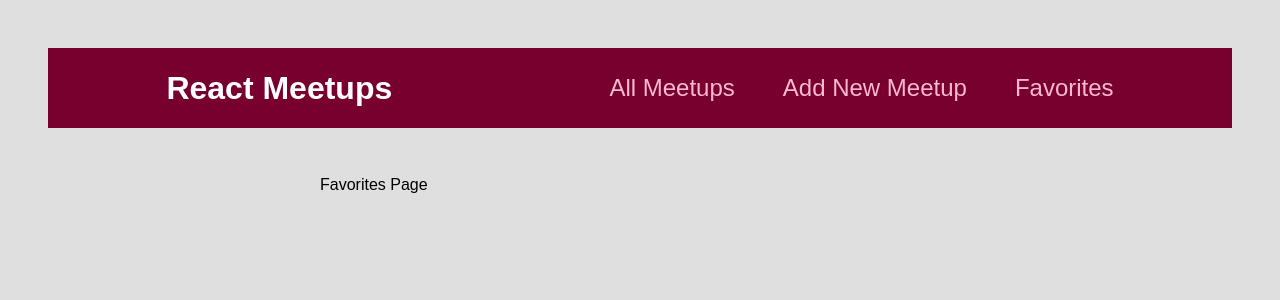
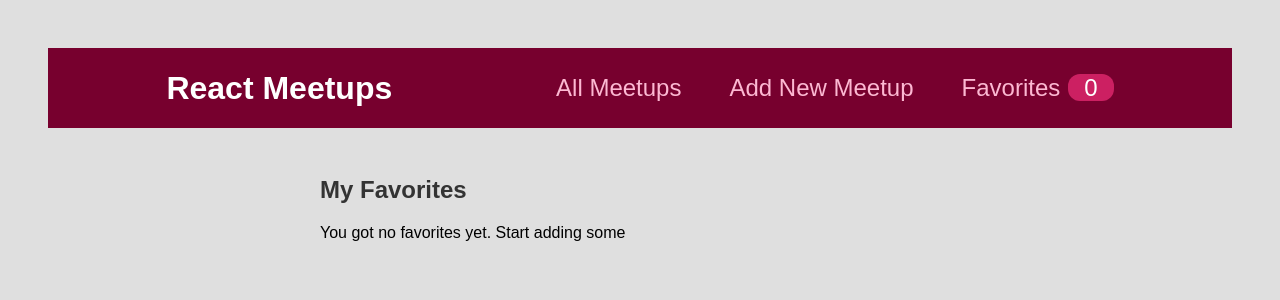
Before and after one commit to okanovic/react-refresher, a React (Create React App) app: page /favorites in a window 1280 px wide. Shown: the top 300 px of the page. Built offline with nearby package versions, Linux system fonts and the light colour scheme.

Commit message:
react refresher completed

```diff
--- a/src/components/layout/MainNavigation.js
+++ b/src/components/layout/MainNavigation.js
@@ -1,19 +1,28 @@
+import { useContext } from "react";
 import { Link } from "react-router-dom";
-import classes from './MainNavigation.module.css'
+import FavoritesContext from "../../store/favorites-context";
+import classes from "./MainNavigation.module.css";
 const MainNavigation = () => {
+  const favoriteCtx = useContext(FavoritesContext);
+
   return (
     <header className={classes.header}>
       <div className={classes.logo}>React Meetups</div>
       <nav>
         <ul>
           <li>
-                  <Link to='/'>All Meetups</Link>
+            <Link to="/">All Meetups</Link>
           </li>
           <li>
-                  <Link to='/new-meetup'>Add New Meetup</Link>
+            <Link to="/new-meetup">Add New Meetup</Link>
           </li>
           <li>
-                  <Link to='/favorites'>Favorites</Link>
+            <Link to="/favorites">
+              Favorites
+              <span className={classes.badge}>
+                {favoriteCtx.totalFavorites}
+              </span>
+            </Link>
           </li>
         </ul>
       </nav>
--- a/src/components/meetups/MeetupItem.js
+++ b/src/components/meetups/MeetupItem.js
@@ -1,7 +1,24 @@
+import { useContext } from "react";
+import FavoritesContext from "../../store/favorites-context";
 import Card from "../ui/Card";
 import classes from "./MeetupItem.module.css";
 
 const MeetupItem = (props) => {
+  const favoriteCtx = useContext(FavoritesContext);
+  const itemIsFavorite = favoriteCtx.itemIsFavorite(props.id);
+  function toogleFavoriteStatusHandler() {
+    if (itemIsFavorite) {
+      favoriteCtx.removeFavorite(props.id);
+    } else {
+      favoriteCtx.addFavorite({
+        id: props.id,
+        title: props.title,
+        description: props.description,
+        image: props.image,
+        address: props.address,
+      });
+    }
+  }
   return (
     <li className={classes.item}>
       <Card>
@@ -14,7 +31,7 @@
           <p>{props.description}</p>
         </div>
         <div className={classes.actions}>
-          <button>To Favorites</button>
+          <button onClick={toogleFavoriteStatusHandler}>{itemIsFavorite ? 'Remove from Favorites' : 'To Favorites'}</button>
         </div>
       </Card>
     </li>
--- a/src/index.js
+++ b/src/index.js
@@ -3,10 +3,13 @@
 import "./index.css";
 import App from "./App";
 import { BrowserRouter } from "react-router-dom";
+import { FavoritesContextProvider } from "./store/favorites-context";
 
 const root = ReactDOM.createRoot(document.getElementById("root"));
 root.render(
+  <FavoritesContextProvider>
     <BrowserRouter>
       <App />
     </BrowserRouter>
+  </FavoritesContextProvider>
 );
--- a/src/pages/Favorites.js
+++ b/src/pages/Favorites.js
@@ -1,5 +1,22 @@
+import { useContext } from "react";
+import MeetupList from "../components/meetups/MeetupList";
+import FavoritesContext from "../store/favorites-context";
 const FavoritesPage = () => {
-    return <div>Favorites Page</div>;
-  };
+  const favoriteCtx = useContext(FavoritesContext);
 
-  export default FavoritesPage;
+  let content;
+
+  if (favoriteCtx.totalFavorites === 0) {
+    content = <p>You got no favorites yet. Start adding some</p>;
+  } else {
+    content = <MeetupList meetups={favoriteCtx.favorites} />;
+  }
+  return (
+    <section>
+      <h1>My Favorites</h1>
+      {content}
+    </section>
+  );
+};
+
+export default FavoritesPage;
--- /dev/null
+++ b/src/store/favorites-context.js
@@ -0,0 +1,41 @@
+import { createContext, useState } from "react";
+
+const FavoritesContext = createContext({
+  favorites: [],
+  totalFavorites: 0,
+  addFavorite: (favoriteMeetup) => {},
+  removeFavorite: (meetupId) => {},
+  itemIsFavorite: (meetupId) => {},
+});
+
+export function FavoritesContextProvider(props) {
+  const [userFavorites, setUserFavorites] = useState([]);
+  const context = {
+    favorites: userFavorites,
+    totalFavorites: userFavorites.length,
+    addFavorite: addFavoriteHandler,
+    removeFavorite: removeFavoriteHandler,
+    itemIsFavorite: itemIsFavoriteHandler,
+  };
+
+  function addFavoriteHandler(favoriteMeetup) {
+    setUserFavorites((prevUserFavorites) => {
+      return prevUserFavorites.concat(favoriteMeetup);
+    });
+  }
+  function removeFavoriteHandler(meetupId) {
+    setUserFavorites((prevUserFavorites) => {
+      return prevUserFavorites.filter((meetup) => meetup.id !== meetupId);
+    });
+  }
+  function itemIsFavoriteHandler(meetupId) {
+    return userFavorites.some((meetup) => meetup.id === meetupId);
+  }
+
+  return (
+    <FavoritesContext.Provider value={context}>
+      {props.children}
+    </FavoritesContext.Provider>
+  );
+}
+export default FavoritesContext
```
Lines whose indentation alone changed are shown as unchanged.
